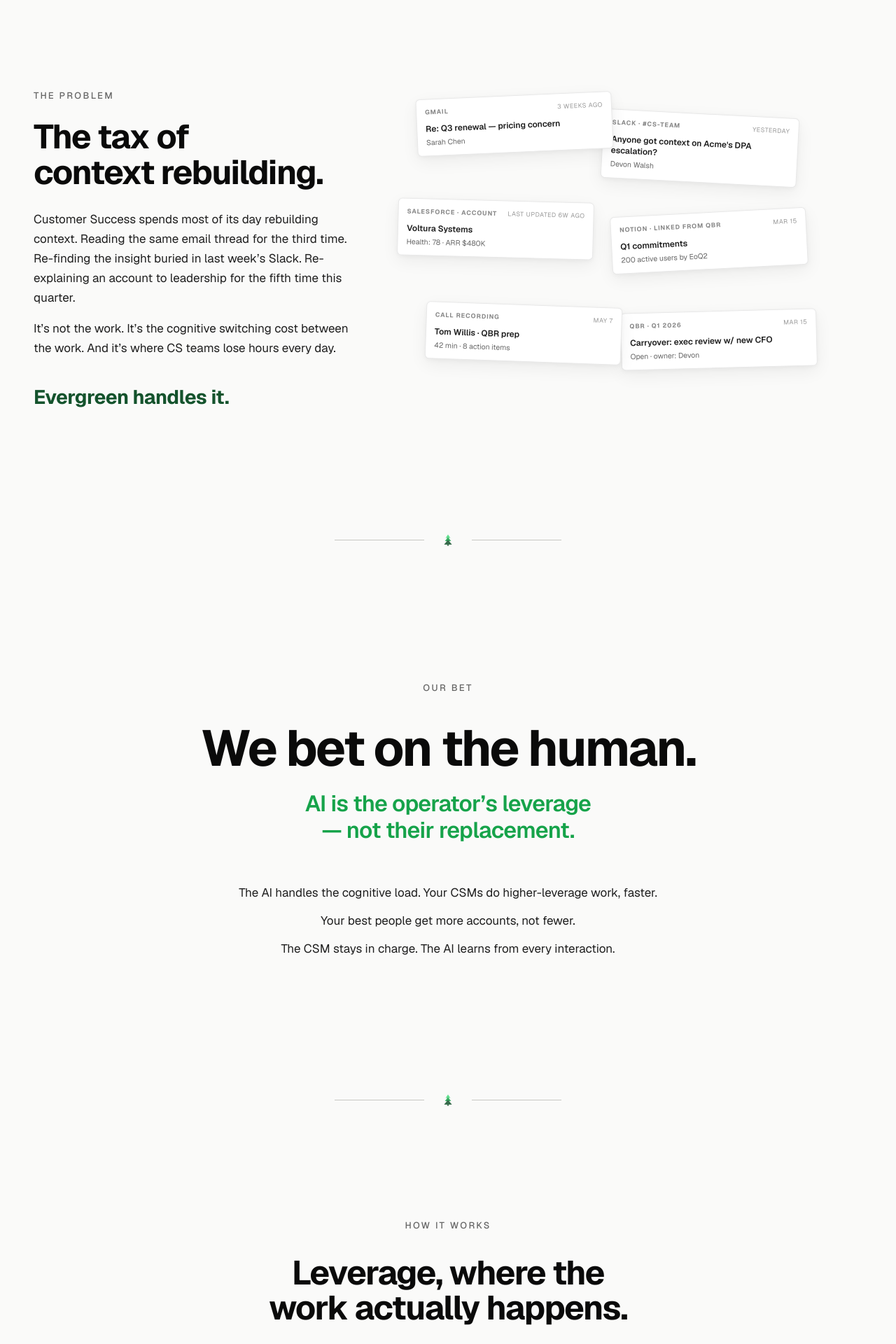
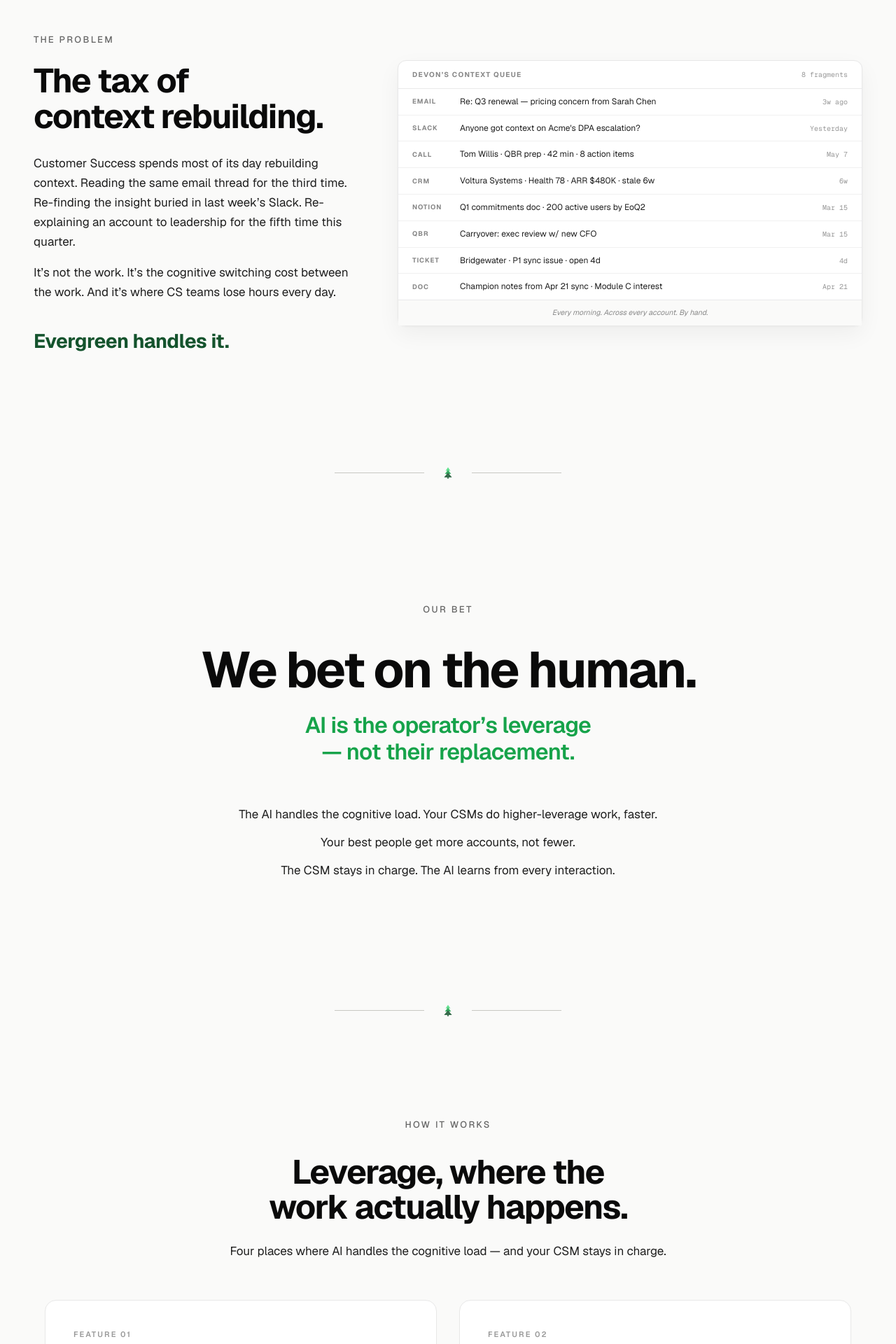
Before and after one commit to stayevergreen-ai/marketing, a Next.js app: page / in a window 1280 px wide. Shown: the part 2000-3920 px from the top of the page at 70% size. Built offline with nearby package versions, Linux system fonts and the light colour scheme.

Commit message:
Phase R.5: padding compression, highlight reel balancing, Pain section redesign

```diff
--- a/app/page.tsx
+++ b/app/page.tsx
@@ -72,7 +72,7 @@ export default function Home() {
         <div className="mx-auto max-w-7xl px-6 md:px-12">
           <section
             id="product"
-            className="pb-24 pt-24 text-center md:pb-32 md:pt-32 lg:pt-40"
+            className="pb-20 pt-20 text-center md:pb-24 md:pt-24 lg:pt-32"
           >
           <motion.p
             initial={false}
@@ -154,7 +154,7 @@ export default function Home() {
 
         <TreeDivider />
 
-        <section id="methodology" className="py-24">
+        <section id="methodology" className="py-20">
           <motion.div
             initial={false}
             whileInView={{ opacity: 1, y: 0 }}
@@ -203,7 +203,7 @@ export default function Home() {
 
         <FinalCTA />
 
-        <div className="flex flex-col items-center gap-3 pb-24 pt-32 opacity-60">
+        <div className="flex flex-col items-center gap-3 pb-20 pt-24 opacity-60">
           <TreeMark size={24} />
           <span className="text-xs uppercase tracking-[0.15em] text-[#666]">
             evergreen.
--- a/components/marketing/FinalCTA.tsx
+++ b/components/marketing/FinalCTA.tsx
@@ -8,7 +8,7 @@ const CALENDLY_URL = "https://calendly.com/matt-stayevergreen/30min";
 
 export default function FinalCTA() {
   return (
-    <section id="demo" className="py-20 md:py-24">
+    <section id="demo" className="py-16 md:py-20">
       <motion.div
         initial={false}
         whileInView={{ opacity: 1, y: 0 }}
--- a/components/marketing/HighlightReel.tsx
+++ b/components/marketing/HighlightReel.tsx
@@ -20,7 +20,7 @@ type Tile = {
 const TILES: Tile[] = [
   {
     id: "handoff",
-    label: "Sales-to-CS Handoff",
+    label: "Feature 01",
     headline: "Sales-to-CS Handoff",
     valueProp: "AE submits once. AI extracts. CSM reviews.",
     supporting:
@@ -29,7 +29,7 @@ const TILES: Tile[] = [
   },
   {
     id: "qbr",
-    label: "Quarterly Business Reviews",
+    label: "Feature 02",
     headline: "Quarterly Business Reviews",
     valueProp: "Internal prep + customer deck, built in one place.",
     supporting: "AI drafts. You edit. The result lands ready to present.",
@@ -37,7 +37,7 @@ const TILES: Tile[] = [
   },
   {
     id: "voc",
-    label: "Voice of Customer",
+    label: "Feature 03",
     headline: "Voice of Customer",
     valueProp: "Themes across your book, grounded in real quotes.",
     supporting:
@@ -46,7 +46,7 @@ const TILES: Tile[] = [
   },
   {
     id: "ooo",
-    label: "Coverage During OOO",
+    label: "Feature 04",
     headline: "Coverage During OOO",
     valueProp: "When a CSM is out, customers don't notice.",
     supporting:
@@ -65,7 +65,7 @@ export default function HighlightReel() {
   };
 
   return (
-    <section className="py-24">
+    <section className="py-20">
       <motion.div
         initial={false}
         whileInView={{ opacity: 1, y: 0 }}
@@ -156,7 +156,7 @@ function Card({
         {tile.supporting}
       </p>
 
-      <div className="mt-7 flex min-h-[120px] items-start">
+      <div className="mt-7">
         <Preview />
       </div>
 
@@ -236,6 +236,11 @@ function ContactMini({
 
 function QBRPreview() {
   return (
+    <div
+      className="w-full rounded-md bg-white p-3"
+      style={{ border: "1px solid #E8E8E8" }}
+    >
+      <div className="mb-3 flex items-center justify-between gap-2">
         <div className="inline-flex items-center gap-0.5 rounded-md bg-[#F5F5F4] p-0.5">
           <span
             className="rounded bg-white px-2 py-0.5 text-[9px] font-bold uppercase tracking-[0.08em] text-[#16A34A]"
@@ -246,6 +251,24 @@ function QBRPreview() {
           <span className="px-2 py-0.5 text-[9px] font-medium uppercase tracking-[0.08em] text-[#888]">
             External
           </span>
+        </div>
+        <span
+          className="shrink-0 rounded-md px-1.5 py-px text-[9px] font-bold uppercase tracking-[0.08em]"
+          style={{ color: "#15803D", background: "#F0FDF4" }}
+        >
+          Draft 87% · Q2
+        </span>
+      </div>
+      <p className="mb-1 text-[9.5px] font-bold uppercase tracking-[0.10em] text-[#888]">
+        Progress review
+      </p>
+      <p className="text-[11px] leading-[1.4] text-[#1F1F1F]">
+        Active users{" "}
+        <span className="font-bold text-[#16A34A]">147 of 200</span> (74%)
+      </p>
+      <p className="mt-1 text-[10.5px] leading-[1.4] text-[#6B6B6B]">
+        Module B Ops adoption gap · 12% vs 60% target
+      </p>
     </div>
   );
 }
@@ -259,8 +282,15 @@ function VOCPreview() {
   ];
   return (
     <div
+      className="w-full rounded-md bg-white p-3"
+      style={{ border: "1px solid #E8E8E8" }}
+    >
+      <p className="mb-2 text-[9.5px] font-bold uppercase tracking-[0.10em] text-[#888]">
+        Sentiment by theme
+      </p>
+      <div
         aria-hidden="true"
-      className="flex w-full max-w-[140px] flex-col gap-1"
+        className="mb-3 flex w-full max-w-[200px] flex-col gap-1"
       >
         {bars.map((b, i) => (
           <div
@@ -270,13 +300,35 @@ function VOCPreview() {
           />
         ))}
       </div>
+      <p className="mb-2 text-[10.5px] text-[#6B6B6B]">
+        47 accounts · 6 active themes
+      </p>
+      <div
+        className="rounded-md p-2"
+        style={{ background: "#FAFAFA", border: "0.5px solid #EAEAEA" }}
+      >
+        <p className="text-[10.5px] italic leading-[1.4] text-[#1F1F1F]">
+          &ldquo;Onboarding friction&rdquo; mentioned by 12 accounts
+        </p>
+      </div>
+    </div>
   );
 }
 
 function OOOPreview() {
+  const routes: { account: string; cover: string }[] = [
+    { account: "Acme Corp", cover: "Markham Liu" },
+    { account: "Voltura Systems", cover: "Sasha Reyes" },
+    { account: "Bridgewater Co", cover: "Markham Liu" },
+  ];
   return (
+    <div
+      className="w-full rounded-md bg-white p-3"
+      style={{ border: "1px solid #E8E8E8" }}
+    >
+      <div className="mb-3 flex items-center justify-between gap-2">
         <span
-      className="inline-block rounded-md px-2 py-1 text-[9.5px] font-bold uppercase tracking-[0.10em]"
+          className="shrink-0 rounded-md px-2 py-0.5 text-[9.5px] font-bold uppercase tracking-[0.10em]"
           style={{
             color: "#9A3412",
             background: "#FFF7ED",
@@ -285,5 +337,29 @@ function OOOPreview() {
         >
           OOO May 7–14
         </span>
+        <span className="shrink-0 text-[9.5px] font-medium uppercase tracking-[0.08em] text-[#888]">
+          22 accts · 4 min
+        </span>
+      </div>
+      <div className="flex flex-col gap-1">
+        {routes.map((r) => (
+          <div
+            key={r.account}
+            className="flex items-center justify-between gap-2 rounded-md p-1.5"
+            style={{
+              background: "#FAFAFA",
+              border: "0.5px solid #EAEAEA",
+            }}
+          >
+            <span className="truncate text-[10.5px] font-semibold text-[#0A0A0A]">
+              {r.account}
+            </span>
+            <span className="shrink-0 text-[9.5px] text-[#666]">
+              → {r.cover}
+            </span>
+          </div>
+        ))}
+      </div>
+    </div>
   );
 }
--- a/components/marketing/OurBetSection.tsx
+++ b/components/marketing/OurBetSection.tsx
@@ -6,7 +6,7 @@ const FADE_EASE = [0.16, 1, 0.3, 1] as const;
 
 export default function OurBetSection() {
   return (
-    <section className="py-28 md:py-32">
+    <section className="py-24 md:py-28">
       <motion.div
         initial={false}
         whileInView={{ opacity: 1, y: 0 }}
--- a/components/marketing/PainSection.tsx
+++ b/components/marketing/PainSection.tsx
@@ -4,83 +4,66 @@ import { motion } from "framer-motion";
 
 const FADE_EASE = [0.16, 1, 0.3, 1] as const;
 
-type ContextCard = {
+// === ACTIVE VISUAL: Direction C — vertical "context queue" activity feed ===
+// Why this concept: prior iterations (scattered phrases, overlapping cards)
+// both felt decorative / stock-illustration-y. A vertical chronological feed
+// reads as a literal CSM inbox — "this is the mess to mentally reconcile
+// every morning." Linear/Notion design language. Premium through restraint.
+// Two alternative concepts left as commented sketches at the bottom of this
+// file for review.
+
+type Fragment = {
   source: string;
-  primary: string;
-  secondary?: string;
+  preview: string;
   timestamp: string;
-  top: string;
-  left: string;
-  rotate: number;
-  z: number;
 };
 
-const CARDS: ContextCard[] = [
+const FRAGMENTS: Fragment[] = [
   {
-    source: "Gmail",
-    primary: "Re: Q3 renewal — pricing concern",
-    secondary: "Sarah Chen",
-    timestamp: "3 weeks ago",
-    top: "0%",
-    left: "4%",
-    rotate: -2.5,
-    z: 6,
+    source: "Email",
+    preview: "Re: Q3 renewal — pricing concern from Sarah Chen",
+    timestamp: "3w ago",
   },
   {
-    source: "Slack · #cs-team",
-    primary: "Anyone got context on Acme's DPA escalation?",
-    secondary: "Devon Walsh",
+    source: "Slack",
+    preview: "Anyone got context on Acme's DPA escalation?",
     timestamp: "Yesterday",
-    top: "6%",
-    left: "44%",
-    rotate: 3,
-    z: 5,
   },
   {
-    source: "Salesforce · Account",
-    primary: "Voltura Systems",
-    secondary: "Health: 78 · ARR $480K",
-    timestamp: "Last updated 6w ago",
-    top: "34%",
-    left: "0%",
-    rotate: 1.5,
-    z: 4,
+    source: "Call",
+    preview: "Tom Willis · QBR prep · 42 min · 8 action items",
+    timestamp: "May 7",
   },
   {
-    source: "Notion · linked from QBR",
-    primary: "Q1 commitments",
-    secondary: "200 active users by EoQ2",
-    timestamp: "Mar 15",
-    top: "38%",
-    left: "46%",
-    rotate: -3,
-    z: 3,
+    source: "CRM",
+    preview: "Voltura Systems · Health 78 · ARR $480K · stale 6w",
+    timestamp: "6w",
   },
   {
-    source: "Call recording",
-    primary: "Tom Willis · QBR prep",
-    secondary: "42 min · 8 action items",
-    timestamp: "May 7",
-    top: "68%",
-    left: "6%",
-    rotate: 2,
-    z: 2,
+    source: "Notion",
+    preview: "Q1 commitments doc · 200 active users by EoQ2",
+    timestamp: "Mar 15",
   },
   {
-    source: "QBR · Q1 2026",
-    primary: "Carryover: exec review w/ new CFO",
-    secondary: "Open · owner: Devon",
+    source: "QBR",
+    preview: "Carryover: exec review w/ new CFO",
     timestamp: "Mar 15",
-    top: "70%",
-    left: "48%",
-    rotate: -1.5,
-    z: 1,
+  },
+  {
+    source: "Ticket",
+    preview: "Bridgewater · P1 sync issue · open 4d",
+    timestamp: "4d",
+  },
+  {
+    source: "Doc",
+    preview: "Champion notes from Apr 21 sync · Module C interest",
+    timestamp: "Apr 21",
   },
 ];
 
 export default function PainSection() {
   return (
-    <section className="py-24 md:py-28">
+    <section className="py-20 md:py-24">
       <div className="mx-auto grid max-w-7xl grid-cols-1 items-center gap-12 lg:grid-cols-12 lg:gap-16">
         <motion.div
           initial={false}
@@ -119,66 +102,107 @@ export default function PainSection() {
           className="lg:col-span-7"
           aria-hidden="true"
         >
-          <div className="flex flex-col gap-3 lg:hidden">
-            {CARDS.map((c, i) => (
-              <ContextCardView key={i} card={c} stacked={false} />
-            ))}
-          </div>
-          <div className="relative hidden h-[440px] lg:block">
-            {CARDS.map((c, i) => (
-              <div
-                key={i}
-                className="absolute w-[280px]"
-                style={{
-                  top: c.top,
-                  left: c.left,
-                  transform: `rotate(${c.rotate}deg)`,
-                  zIndex: c.z,
-                }}
-              >
-                <ContextCardView card={c} stacked />
-              </div>
-            ))}
-          </div>
+          <ContextQueue />
         </motion.div>
       </div>
     </section>
   );
 }
 
-function ContextCardView({
-  card,
-  stacked,
-}: {
-  card: ContextCard;
-  stacked: boolean;
-}) {
+function ContextQueue() {
   return (
     <div
-      className="rounded-md bg-white p-3"
+      className="rounded-xl bg-white"
       style={{
         border: "1px solid #E8E8E8",
-        boxShadow: stacked
-          ? "0 8px 24px rgba(0, 0, 0, 0.06), 0 2px 6px rgba(0, 0, 0, 0.04)"
-          : "0 1px 2px rgba(0, 0, 0, 0.03)",
+        boxShadow:
+          "0 1px 3px rgba(0, 0, 0, 0.03), 0 12px 32px rgba(0, 0, 0, 0.05)",
       }}
     >
-      <div className="flex items-center justify-between gap-2">
-        <span className="truncate text-[9px] font-bold uppercase tracking-[0.10em] text-[#888]">
-          {card.source}
-        </span>
-        <span className="shrink-0 text-[9px] uppercase tracking-[0.06em] text-[#999]">
-          {card.timestamp}
+      <div className="flex items-center justify-between border-b border-[#EAEAEA] px-5 py-3">
+        <p className="text-[10px] font-bold uppercase tracking-[0.12em] text-[#888]">
+          Devon&rsquo;s context queue
+        </p>
+        <span className="font-mono text-[10px] tabular-nums text-[#999]">
+          8 fragments
         </span>
       </div>
-      <p className="mt-2 text-[12px] font-semibold leading-[1.35] text-[#1F1F1F]">
-        {card.primary}
-      </p>
-      {card.secondary ? (
-        <p className="mt-1 text-[10.5px] leading-[1.4] text-[#666]">
-          {card.secondary}
+      <ul className="flex flex-col">
+        {FRAGMENTS.map((f, i) => (
+          <li
+            key={i}
+            className="flex items-center gap-3 px-5 py-2.5"
+            style={{
+              borderTop: i === 0 ? "none" : "0.5px solid #F0F0F0",
+            }}
+          >
+            <span className="w-14 shrink-0 text-[9.5px] font-bold uppercase tracking-[0.10em] text-[#888]">
+              {f.source}
+            </span>
+            <span className="flex-1 truncate text-[12px] leading-[1.4] text-[#1F1F1F]">
+              {f.preview}
+            </span>
+            <span className="shrink-0 font-mono text-[10px] tabular-nums text-[#999]">
+              {f.timestamp}
+            </span>
+          </li>
+        ))}
+      </ul>
+      <div className="border-t border-[#EAEAEA] bg-[#FAFAF9] px-5 py-2.5">
+        <p className="text-center text-[10.5px] italic text-[#888]">
+          Every morning. Across every account. By hand.
         </p>
-      ) : null}
+      </div>
     </div>
   );
 }
+
+/* =========================================================================
+ * COMMENTED-OUT ALTERNATIVES (for review — pick one to swap in if preferred)
+ * =========================================================================
+ *
+ * ALTERNATIVE 1 — Tabbed source switcher (Direction A)
+ * Interactive tab strip at top: Email / Slack / Calls / Notion / CRM / QBR.
+ * Each tab swaps the lower panel to show a stylized fragment from that
+ * source. State-driven, not auto-rotating. Visitor scrubs through to see
+ * "all these places context lives." More product-energy but also more
+ * UI vocabulary — risk of feeling like a teaser product widget rather
+ * than a feature illustration.
+ *
+ * Sketch:
+ *   const [tab, setTab] = useState<Source>("email");
+ *   <div className="rounded-xl bg-white" style={cardChrome}>
+ *     <div className="flex border-b border-[#EAEAEA]">
+ *       {SOURCES.map(s => (
+ *         <button onClick={() => setTab(s)}
+ *           className={tab === s ? "active-tab" : "inactive-tab"}>
+ *           {s}
+ *         </button>
+ *       ))}
+ *     </div>
+ *     <div className="p-5">
+ *       <FragmentDetail source={tab} />
+ *     </div>
+ *   </div>
+ *
+ * ALTERNATIVE 2 — "From this... to this" split-screen (Direction E)
+ * Left half: scattered fragments (current overlapping-cards iteration).
+ * Right half: same fragments, organized into a clean column with a
+ * single green check at top labeled "Reconciled".
+ * Caption between the two halves: "From this... to this."
+ * Conveys the transformation Evergreen performs visually. Strongest
+ * narrative impact but visually busiest — risk of looking like a
+ * before/after marketing template.
+ *
+ * Sketch:
+ *   <div className="grid grid-cols-2 gap-6">
+ *     <div className="relative h-[420px]">
+ *       {scattered overlapping cards (iteration 2 visual)}
+ *     </div>
+ *     <div className="flex flex-col">
+ *       <div className="header">✓ Reconciled by Evergreen</div>
+ *       {ordered list of same fragments}
+ *     </div>
+ *   </div>
+ *
+ * ========================================================================= */
--- a/components/marketing/Pricing.tsx
+++ b/components/marketing/Pricing.tsx
@@ -100,7 +100,7 @@ const TIERS: Tier[] = [
 
 export default function Pricing() {
   return (
-    <section id="pricing" className="pb-24 pt-12">
+    <section id="pricing" className="pb-20 pt-10">
       <motion.div
         {...fadeUp}
         className="mx-auto mb-16 max-w-3xl text-center"
```
Lines whose indentation alone changed are shown as unchanged.
